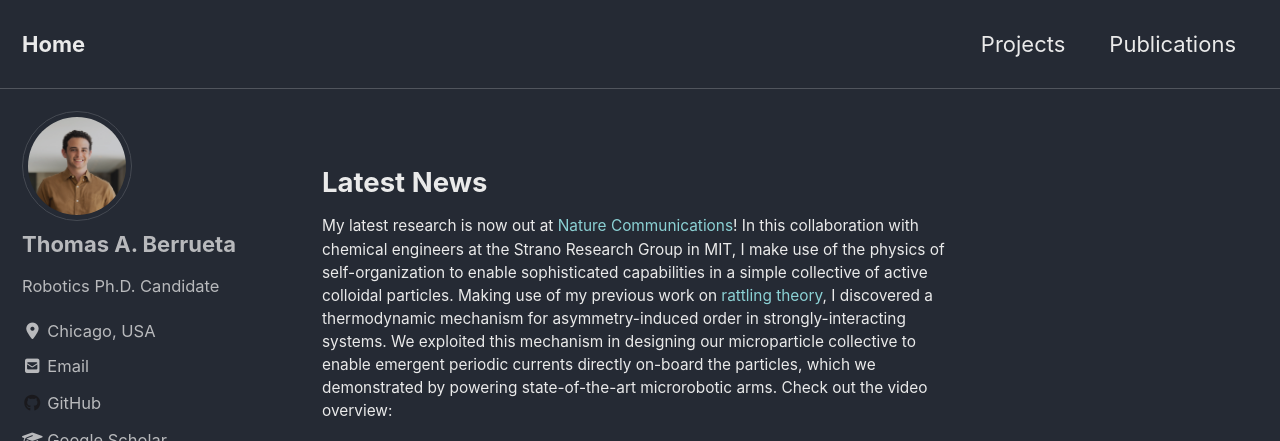
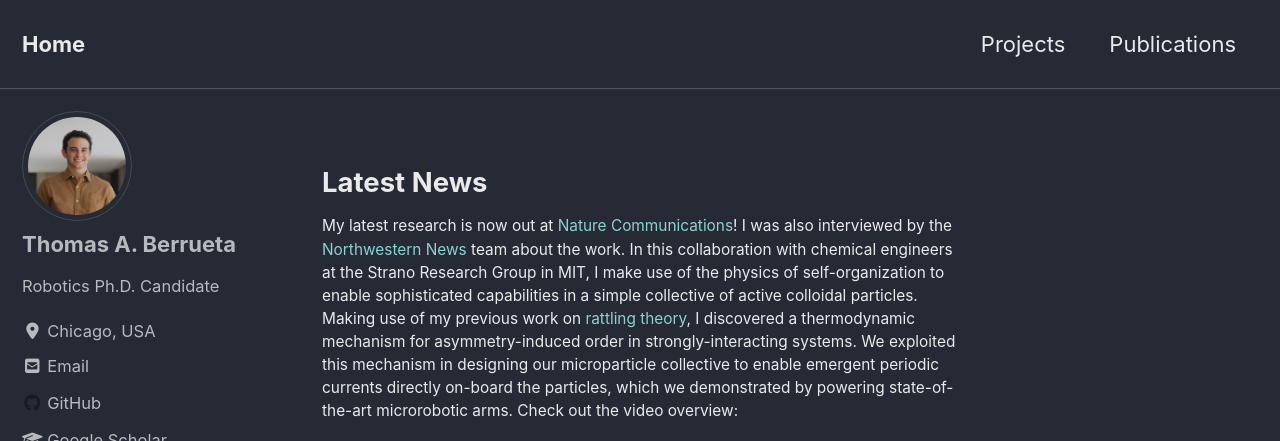
Before and after one commit to tberrueta/tberrueta.github.io, a Jekyll site: the page built from index.html, in a window 1280 px wide and 900 px high, cut to the strip 0-441 px from the top of the window. Built offline with Jekyll 4.4.1, drawn with Linux system fonts in a browser that asks for light colours; cached includes are drawn as plain includes; nearby versions of some CDN libraries; the list of posts is cut into pages by our own code.

Commit message:
update index with NU link

```diff
--- a/index.html
+++ b/index.html
@@ -7,7 +7,7 @@ author_profile: true
 
 <h2>Latest News</h2>
 
-  <p style="font-size: 70%">My latest research is now out at <a href="https://www.nature.com/articles/s41467-022-33396-5">Nature Communications</a>! In this collaboration with chemical engineers at the Strano Research Group in MIT, I make use of the physics of self-organization to enable sophisticated capabilities in a simple collective of active colloidal particles. Making use of my previous work on <a href="https://gizmodo.com/meet-the-pint-sized-robots-that-spontaneously-dance-1845969214">rattling theory</a>, I discovered a thermodynamic mechanism for asymmetry-induced order in strongly-interacting systems. We exploited this mechanism in designing our microparticle collective to enable emergent periodic currents directly on-board the particles, which we demonstrated by powering state-of-the-art microrobotic arms. Check out the video overview:
+  <p style="font-size: 70%">My latest research is now out at <a href="https://www.nature.com/articles/s41467-022-33396-5">Nature Communications</a>! I was also interviewed by the <a href="https://news.northwestern.edu/stories/2022/10/chemistry-flexes-microrobotic-arm/">Northwestern News</a> team about the work. In this collaboration with chemical engineers at the Strano Research Group in MIT, I make use of the physics of self-organization to enable sophisticated capabilities in a simple collective of active colloidal particles. Making use of my previous work on <a href="https://gizmodo.com/meet-the-pint-sized-robots-that-spontaneously-dance-1845969214">rattling theory</a>, I discovered a thermodynamic mechanism for asymmetry-induced order in strongly-interacting systems. We exploited this mechanism in designing our microparticle collective to enable emergent periodic currents directly on-board the particles, which we demonstrated by powering state-of-the-art microrobotic arms. Check out the video overview:
 
   <br>
   <br>
```
